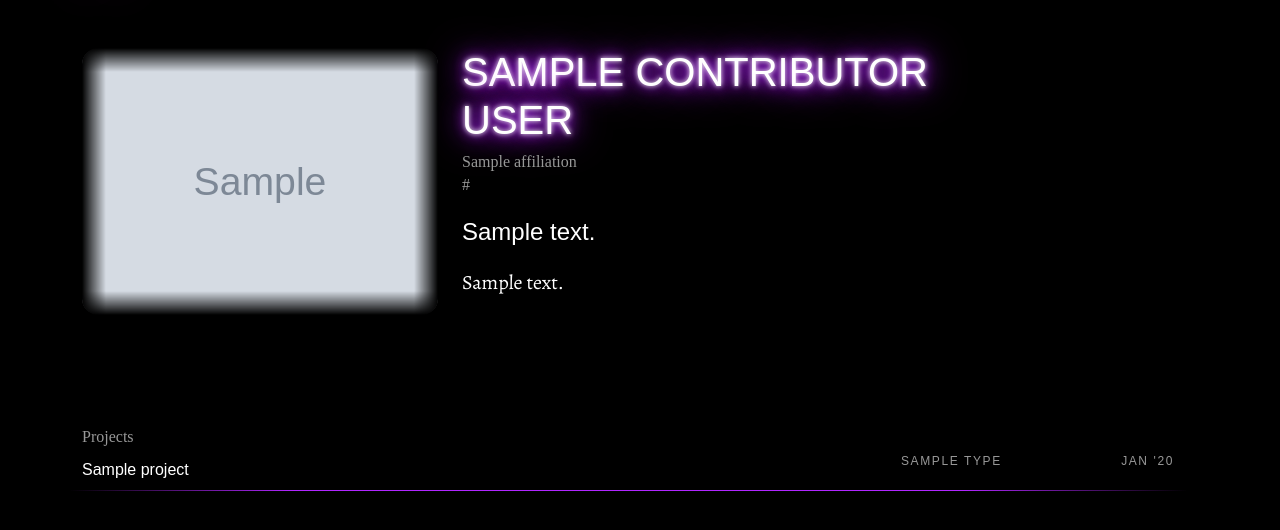
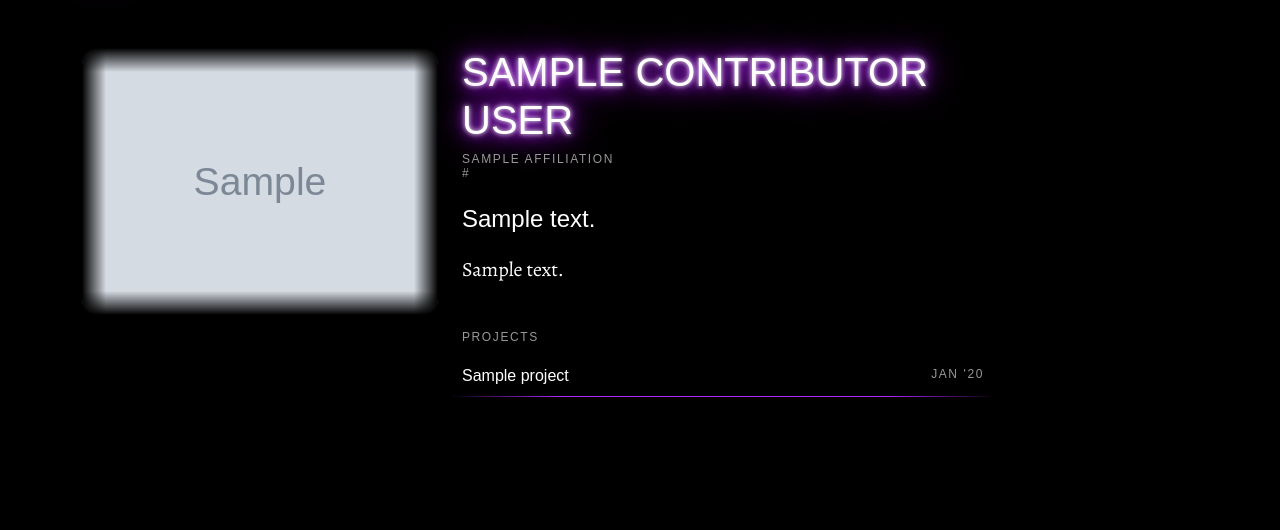
Before and after one commit to federico-santarini/HTS_website, a Django app: template hts_website/portfolio/templates/portfolio/contributor_detail.html in a window 1280 px wide. Shown: the part 56-586 px from the top of the page. Run offline with Django 5.2, Linux system fonts and the light colour scheme; the template is opened without the code that fills it: most values are stand-ins (such as "Sample title", 1, 10 or a date in 2020); grey boxes marked "Sample" are stand-in pictures; some libraries are stand-ins or nearby versions; some web fonts are replaced.

Commit message:
Project gallery in centered columns; list/contributor template tweaks
The gallery sits in a col-lg-8 wrapper with row-cols-4 thumbnails, like
the contributors grid. Contributor pages and project lists use list-label,
truncate long titles with an ellipsis, and align labels.

Co-Authored-By: Claude Sonnet 5.5 <noreply@anthropic.com>

```diff
--- a/hts_website/portfolio/templates/portfolio/contributor_detail.html
+++ b/hts_website/portfolio/templates/portfolio/contributor_detail.html
@@ -13,24 +13,26 @@
 
     <div class="col-12 col-md-8 col-lg-6">
         <h1 class="project-title">{{ contributor.name }} {{ contributor.surname }}</h1>
-        {% if contributor.affiliation %}<p class="section-label pt-0 mt-2">{{ contributor.affiliation }}</p>{% endif %}
+        {% if contributor.affiliation %}<p class="list-label pt-0 mt-2 mb-0">{{ contributor.affiliation }}</p>{% endif %}
         {# Il link mostra l'indirizzo senza "https://" (cut toglie la parte indicata), ma punta all'indirizzo completo. #}
-        {% if contributor.website %}<p class="section-label pt-0 mt-1"><a href="{{ contributor.website }}">{{ contributor.website|cut:"https://"|cut:"http://" }}</a></p>{% endif %}
+        {% if contributor.website %}<p class="list-label pt-0"><a style="text-transform: lowercase;" href="{{ contributor.website }}">{{ contributor.website|cut:"https://"|cut:"http://" }}</a></p>{% endif %}
         {% if contributor.short_bio %}<p class="contributor-short-bio mt-4">{{ contributor.short_bio }}</p>{% endif %}
         {# linebreaks: gli a capo del testo diventano paragrafi. #}
         <div class="project-description mt-4">{{ contributor.bio|linebreaks }}</div>
-    </div>
-</div>
 
-<h2 class="section-label mt-5">Projects</h2>
+<h2 class="list-label mt-5">Projects</h2>
 {# Stesse righe dell'archivio (project_list.html): tipologie, data, titolo. #}
+<div class="mb-5">
 {% for project in contributor.projects.all %}
 <div class="container row border-bottom py-2 archive-row">
-    <div class="list-label col-9 col-lg-2 p-0">{% for type in project.project_types.all %}{{ type.name }}{% if not forloop.last %}, {% endif %}{% endfor %}</div>
-    <div class="list-label col-3 col-lg-1 text-end p-0">{{ project.date|date:"b 'y" }}</div>
-    <div class="list-title col-lg-9 p-0 mt-1 order-lg-first"><a href="{% url 'project_detail' project.pk %}">{{ project.title }}</a></div>
+    {% comment %} <div class="list-label col-9 col-lg-3 p-0">{% for type in project.project_types.all %}{{ type.name }}{% if not forloop.last %}, {% endif %}{% endfor %}</div> {% endcomment %}
+    <div class="list-label col-2 text-end p-0 d-flex align-items-center justify-content-end">{{ project.date|date:"b 'y" }}</div>
+    <div class="list-title col-10 p-0 mt-1 order-first text-truncate"><a href="{% url 'project_detail' project.pk %}">{{ project.title }}</a></div>
 </div>
 {% empty %}
 <p class="list-title mt-3">No projects yet.</p>
 {% endfor %}
 {% endblock %}
+</div>
+    </div>
+</div>
--- a/hts_website/portfolio/templates/portfolio/contributor_list.html
+++ b/hts_website/portfolio/templates/portfolio/contributor_list.html
@@ -18,7 +18,7 @@
   {% comment %} <img src="{{ contributor.image.url }}" class="card-img-top" alt="..."> {% endcomment %}
   <div class="card-body">
     <h5 class="card-title"><a href="{% url 'contributor_detail' contributor.pk %}">{{ contributor.name }} {{ contributor.surname }}</a></h5>
-    <h6 class="card-subtitle">{% if contributor.affiliation %}{{ contributor.affiliation}} {% else %} {% endif %}</h6>
+    <h6 class="card-subtitle">{% if contributor.affiliation %}{{ contributor.affiliation}} {% else %}<br> {% endif %}</h6>
     <p class="card-text">{{ contributor.short_bio }}</p>
   </div>
 </div>
--- a/hts_website/portfolio/templates/portfolio/project_list.html
+++ b/hts_website/portfolio/templates/portfolio/project_list.html
@@ -20,11 +20,11 @@
 
 {% for project in projects %}
 <div class="container row border-bottom py-2 archive-row">
-    <div class="list-label col-9 col-lg-2 p-0">
+    <div class="list-label col-9 col-lg-2 p-0 d-flex align-items-center">
         {% for type in project.project_types.all %}{{ type.name }}{% if not forloop.last %}, {% endif %}{% endfor %}
     </div>
-    <div class="list-label col-3 col-lg-1 text-end p-0">{{ project.date|date:"b 'y" }}</div>
-    <div class="list-title col-lg-9 p-0 mt-1 order-lg-first"><a
+    <div class="list-label col-3 col-lg-1 p-0 d-flex align-items-center justify-content-end">{{ project.date|date:"b 'y" }}</div>
+    <div class="list-title col-lg-9 p-0 mt-1 order-lg-first text-truncate"><a
             href="{% url 'project_detail' project.pk %}">{{ project.title }}</a></div>
 </div>
 {% empty %}
```
Also changed, not shown: hts_website/portfolio/templates/portfolio/_project.html (+29 -20 lines).
